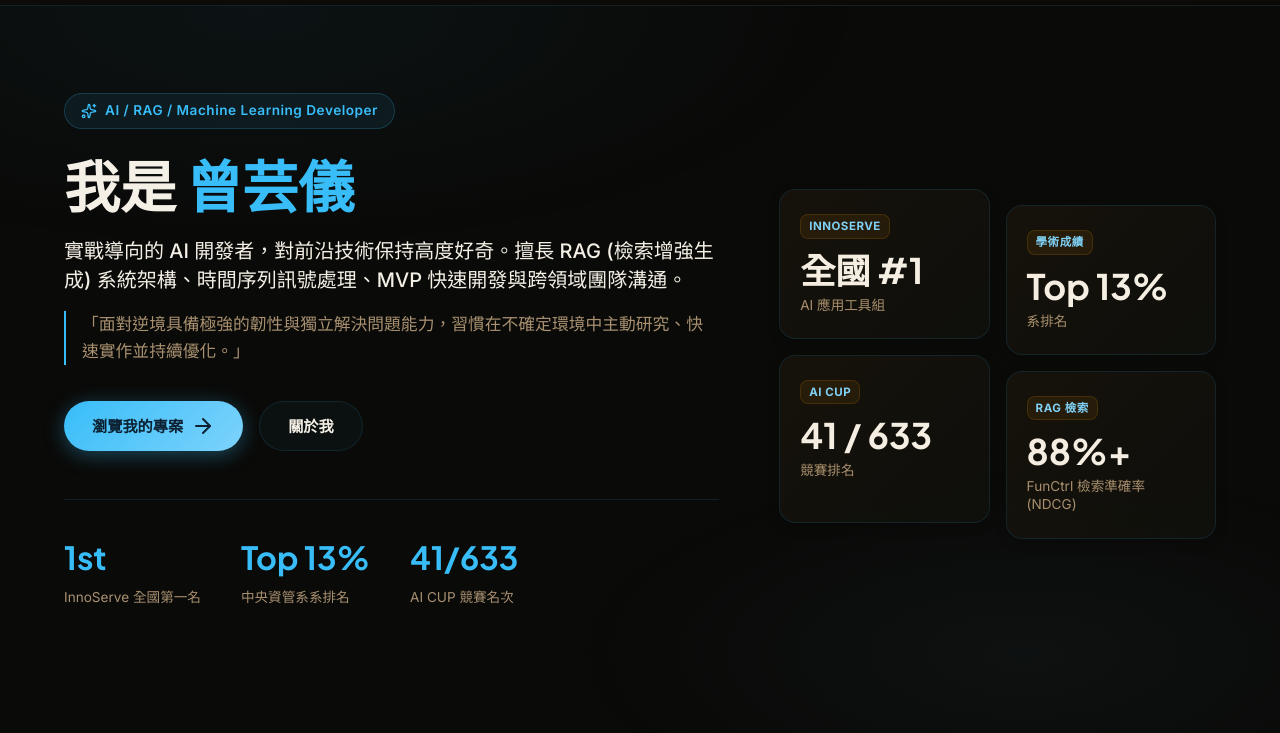
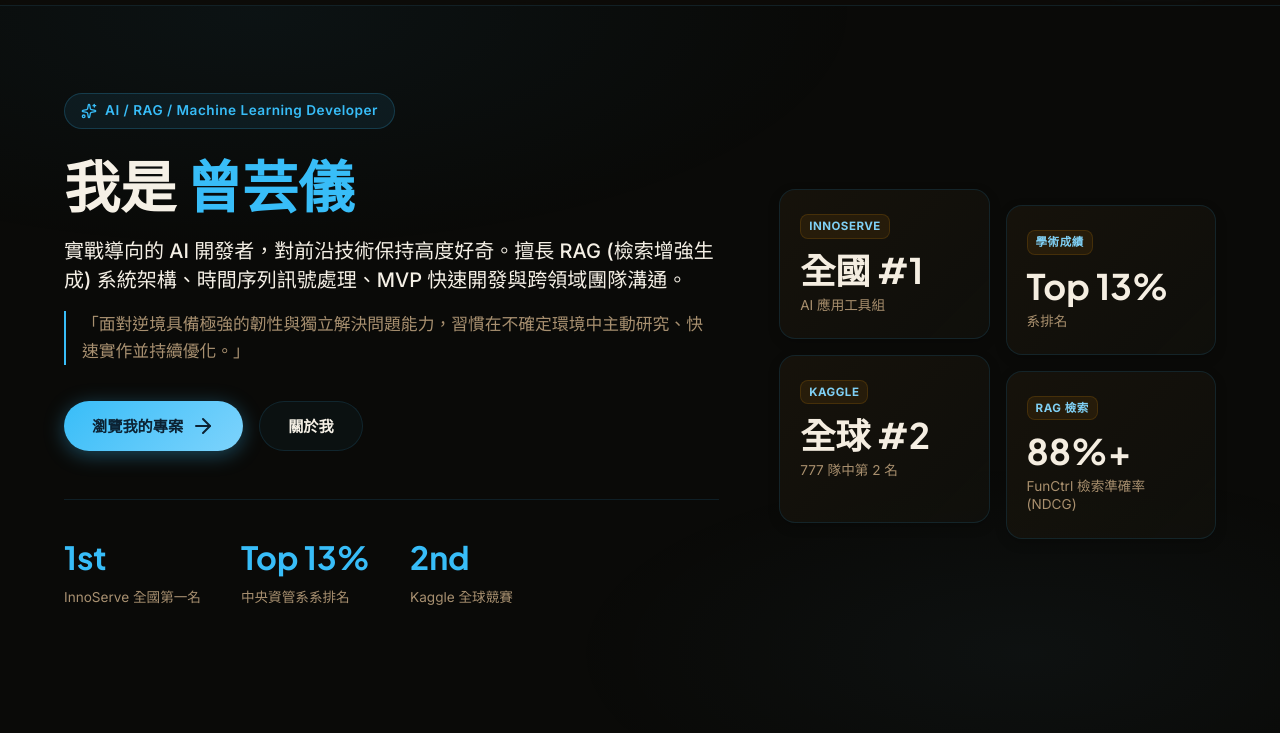
Before and after one commit to Elaine2899/portfolio, a website built with Vite: page index.html in a window 1280 px wide. Shown: the part 67-800 px from the top of the page. Built offline with nearby package versions, Linux system fonts and the light colour scheme.

Commit message:
fix: 修改 hero 第三個統計數字為 Kaggle 全球第二名
Co-Authored-By: Claude Sonnet 4.6 <noreply@anthropic.com>

```diff
--- a/index.html
+++ b/index.html
@@ -99,8 +99,8 @@
                             <span class="label">中央資管系系排名</span>
                         </div>
                         <div class="highlight-item">
-                            <span class="num gradient-text">41/633</span>
-                            <span class="label">AI CUP 競賽名次</span>
+                            <span class="num gradient-text">2nd</span>
+                            <span class="label">Kaggle 全球競賽</span>
                         </div>
                     </div>
                 </div>
@@ -119,9 +119,9 @@
                             <span class="stat-desc">系排名</span>
                         </div>
                         <div class="hero-stat-card glass-card">
-                            <span class="stat-badge">AI CUP</span>
-                            <span class="stat-number">41 / 633</span>
-                            <span class="stat-desc">競賽排名</span>
+                            <span class="stat-badge">Kaggle</span>
+                            <span class="stat-number">全球 #2</span>
+                            <span class="stat-desc">777 隊中第 2 名</span>
                         </div>
                         <div class="hero-stat-card glass-card">
                             <span class="stat-badge">RAG 檢索</span>
```
